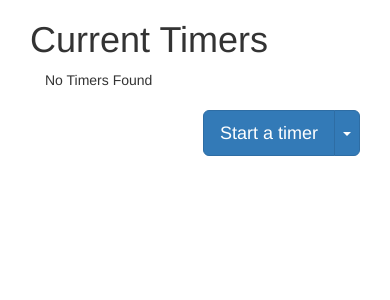
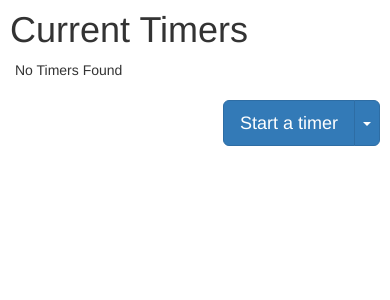
Before and after one commit to anywherecreative/timers, a PHP site: page / in a window 390 px wide. Shown: the top 300 px of the page. Run offline with PHP 8.4, Linux system fonts and the light colour scheme; style sheets or scripts are compiled from the project's sources; some libraries are stand-ins or nearby versions.

Commit message:
fixed up the mobile responsive view

```diff
--- a/css/main.scss
+++ b/css/main.scss
@@ -43,7 +43,15 @@
   padding:20px 10px !important;
 }
 @media (max-width:767px) {
+  .container-fluid, .container-fluid>.row-fluid, .main {
+    margin:0;
+    padding:0;
+  }
+  H1, .starter {
+    margin:10px;
+  }
   .description {
+    padding-top:10px !important;
     padding-bottom:0 !important;
   }
   .timer-toggle, .time {
@@ -51,12 +59,12 @@
     box-sizing:border-box;
   }
   .time {
-    width:60%;
+    width:40%;
     float:left;
     padding:20px 10px !important;
   }
   .timer-toggle {
-    width:40%;
+    width:60%;
     float:right;
     text-align:right !important;
   }
--- a/index.html
+++ b/index.html
@@ -3,6 +3,7 @@
   <head>
     <title>Time Track</title>
     <meta charset="utf-8">
+    <meta name="viewport" content="width=device-width, initial-scale=1">
     <link href="https://maxcdn.bootstrapcdn.com/font-awesome/4.5.0/css/font-awesome.min.css" rel="stylesheet" integrity="sha384-XdYbMnZ/QjLh6iI4ogqCTaIjrFk87ip+ekIjefZch0Y+PvJ8CDYtEs1ipDmPorQ+" crossorigin="anonymous">
     <link href="https://maxcdn.bootstrapcdn.com/bootstrap/3.3.6/css/bootstrap.min.css" rel="stylesheet" integrity="sha384-1q8mTJOASx8j1Au+a5WDVnPi2lkFfwwEAa8hDDdjZlpLegxhjVME1fgjWPGmkzs7" crossorigin="anonymous">
     <link rel="stylesheet" href="css/main.css" />
@@ -10,7 +11,7 @@
   <body>
     <div class="container-fluid">
       <div class="row-fluid">
-        <div class="col-md-8 col-md-offset-2">
+        <div class="col-md-8 col-md-offset-2 main">
           <h1>Current Timers</h1>
           <div id="timers">
           </div>
--- a/javascript/main.js
+++ b/javascript/main.js
@@ -18,10 +18,10 @@
         $('#timers').append("<div class='row-fluid timer' id='" + index + "'></div>");
         var item = $('#' + index);
         if(task.description != '') {
-          item.append("<div class='col-md-8 col-sm-12 description'>" + task.description + "</div>");
+          item.append("<div class='col-md-7 col-sm-12 description'>" + task.description + "</div>");
         }
         else {
-          item.append("<div class='col-md-8 col-sm-12 description blank'>" + defaultDescription + "</div>");
+          item.append("<div class='col-md-7 col-sm-12 description blank'>" + defaultDescription + "</div>");
         }
         if(task.start != null) {
           extra = "running";
@@ -33,10 +33,10 @@
         }
         item.append("<div class='col-md-2 col-sm-6 time " + extra + "' " + ds + " data-time='" + task.totalTime + "'>" + friendlyTime(totalTime) + "</div>");
         if(task.start != null) {
-          item.append("<div class='col-md-2 col-sm-6 timer-toggle'><button class='btn btn-danger btn-lg' data-action='stop'>Stop</button><button data-timer='" + index + "' class='delete btn btn-default btn-lg'><i class='fa fa-trash fa-3'></i></button></div>");
+          item.append("<div class='col-md-3 col-sm-6 timer-toggle'><button class='btn btn-danger btn-lg' data-action='stop'>Stop</button><button data-timer='" + index + "' class='delete btn btn-default btn-lg'><i class='fa fa-trash fa-3'></i></button></div>");
         }
         else {
-          item.append("<div class='col-md-2 col-sm-6 timer-toggle'><button class='btn btn-success btn-lg' data-action='start'>Start</button><button data-timer='" + index + "' class='delete btn btn-default btn-lg'><i class='fa fa-trash fa-3'></i></button></div>");
+          item.append("<div class='col-md-3 col-sm-6 timer-toggle'><button class='btn btn-success btn-lg' data-action='start'>Start</button><button data-timer='" + index + "' class='delete btn btn-default btn-lg'><i class='fa fa-trash fa-3'></i></button></div>");
         }
       });
       assignAction();
@@ -57,9 +57,9 @@
       }
       $('#timers').append("<div class='row-fluid timer' id='" + tid + "'></div>");
       var item = $('#'+tid);
-      item.append("<div class='col-md-8 col-sm-12 description blank'>" + defaultDescription + "</div>");
+      item.append("<div class='col-md-7 col-sm-12 description blank'>" + defaultDescription + "</div>");
       item.append("<div class='col-md-2 col-sm-6 time running' data-time='0' data-start='" + Date.now() + "'>00:00:00</div>");
-      item.append("<div class='col-md-2 col-sm-6 timer-toggle'><button class='btn btn-lg btn-danger' data-action='stop'>Stop</button><button data-timer='" + tid + "' class='delete btn btn-default btn-lg'><i class='fa fa-trash fa-3'></i></button></div>");
+      item.append("<div class='col-md-3 col-sm-6 timer-toggle'><button class='btn btn-lg btn-danger' data-action='stop'>Stop</button><button data-timer='" + tid + "' class='delete btn btn-default btn-lg'><i class='fa fa-trash fa-3'></i></button></div>");
       assignAction();
       saveTimers();
     });
```
